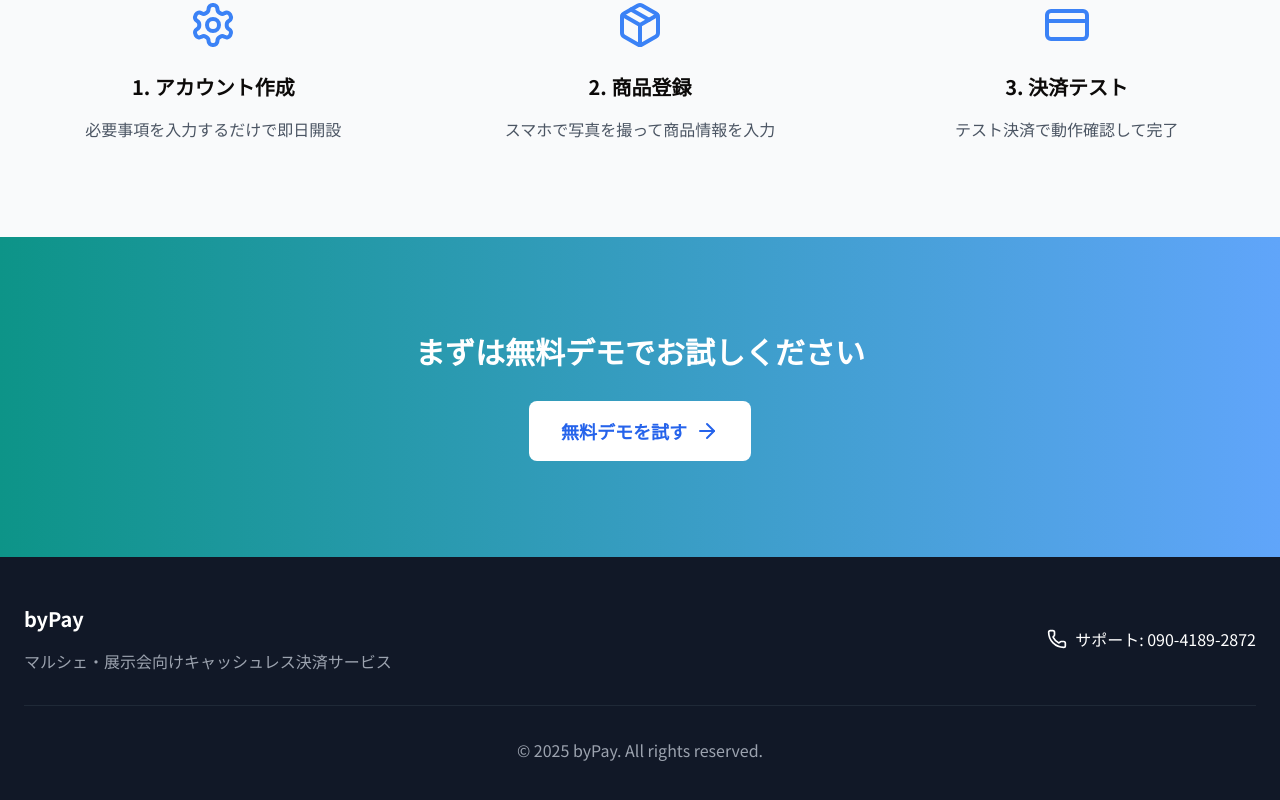
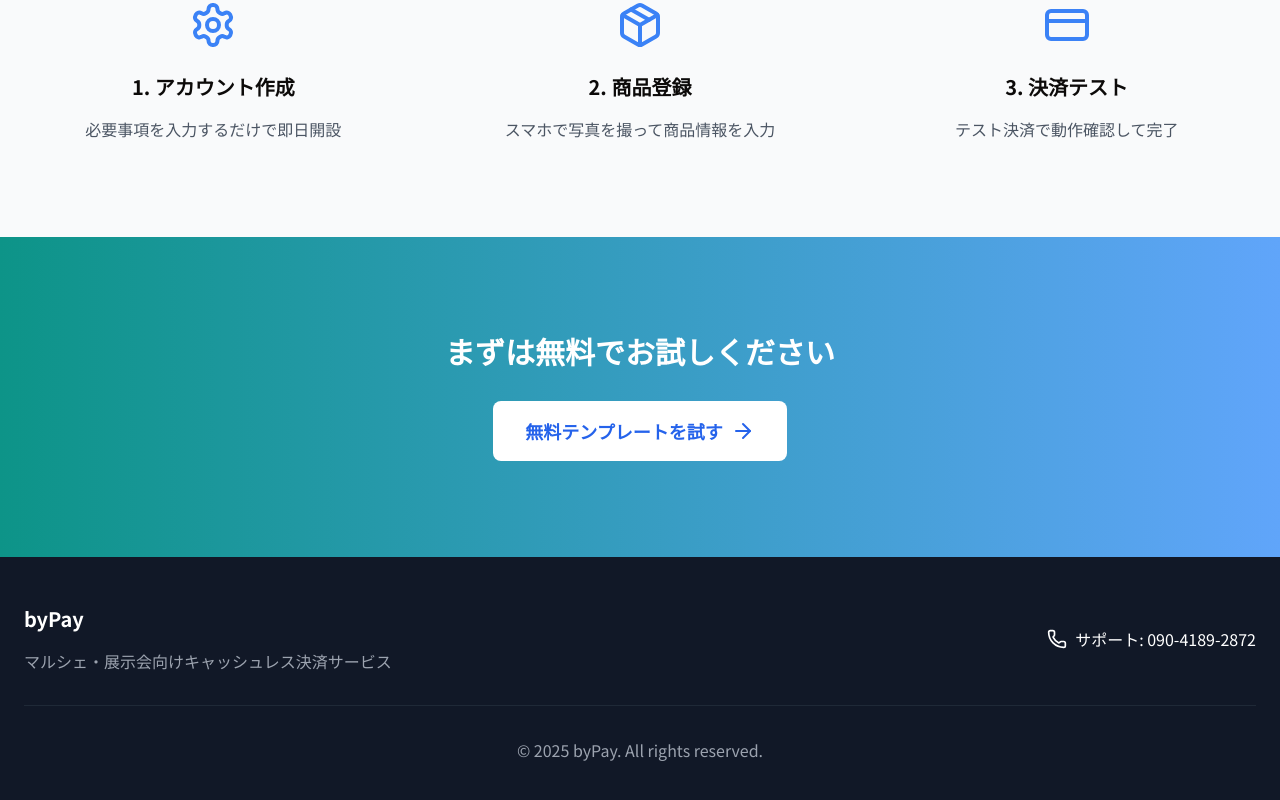
Before and after one commit to bbbyk105/byPay, a Next.js app: page / in a window 1280 px wide. Shown: the part 2467-3267 px from the top of the page. Built offline with nearby package versions, Linux system fonts and the light colour scheme.

Commit message:
page遷移の作成

```diff
--- a/app/(marketing)/page.tsx
+++ b/app/(marketing)/page.tsx
@@ -10,8 +10,11 @@ import {
 import { pricingPlans } from "@/data/price";
 import { features } from "@/data/features";
 import PaymentForm from "@/components/payment-form";
+import useNavigate from "@/hooks/router";
 
 const LandingPage = () => {
+  const { goTo } = useNavigate();
+
   return (
     <div className="min-h-screen">
       {/* ヒーローセクション - pt-20を追加してヘッダーの高さ分を確保 */}
@@ -36,7 +39,10 @@ const LandingPage = () => {
                 キャッシュレス決済を即実現 <br />
                 サイトは自由にカスタマイズ可能
               </p>
-              <button className="bg-white text-blue-600 px-8 py-4 rounded-lg font-bold text-lg hover:bg-blue-50 transition-colors flex items-center md:mx-0 mx-auto">
+              <button
+                onClick={() => goTo("/temple")}
+                className="bg-white text-blue-600 px-8 py-4 rounded-lg font-bold text-lg hover:bg-blue-50 transition-colors flex items-center md:mx-0 mx-auto"
+              >
                 テンプレートを見る
                 <ArrowRight className="ml-2" />
               </button>
@@ -139,10 +145,13 @@ const LandingPage = () => {
       <section className="py-24 bg-gradient-to-r from-teal-600 to-blue-400 text-white">
         <div className="container mx-auto px-6 text-center">
           <h2 className="text-3xl font-bold mb-8">
-            まずは無料デモでお試しください
+            まずは無料でお試しください
           </h2>
-          <button className="bg-white text-blue-600 px-8 py-4 rounded-lg font-bold text-lg hover:bg-blue-50 transition-colors inline-flex items-center">
-            無料デモを試す
+          <button
+            onClick={() => goTo("/temple")}
+            className="bg-white text-blue-600 px-8 py-4 rounded-lg font-bold text-lg hover:bg-blue-50 transition-colors inline-flex items-center"
+          >
+            無料テンプレートを試す
             <ArrowRight className="ml-2" />
           </button>
         </div>
--- a/hooks/router.tsx
+++ b/hooks/router.tsx
@@ -8,7 +8,7 @@ interface UseNavigate {
 }
 
 const useNavigate = (): UseNavigate => {
-  const router = useRouter(); // 修正済み
+  const router = useRouter();
 
   return {
     goTo: (path: string) => {
--- a/package.json
+++ b/package.json
@@ -10,7 +10,6 @@
   },
   "dependencies": {
     "@radix-ui/react-slot": "^1.1.1",
-    "@uidotdev/usehooks": "^2.4.1",
     "class-variance-authority": "^0.7.1",
     "clsx": "^2.1.1",
     "lucide-react": "^0.474.0",
```
